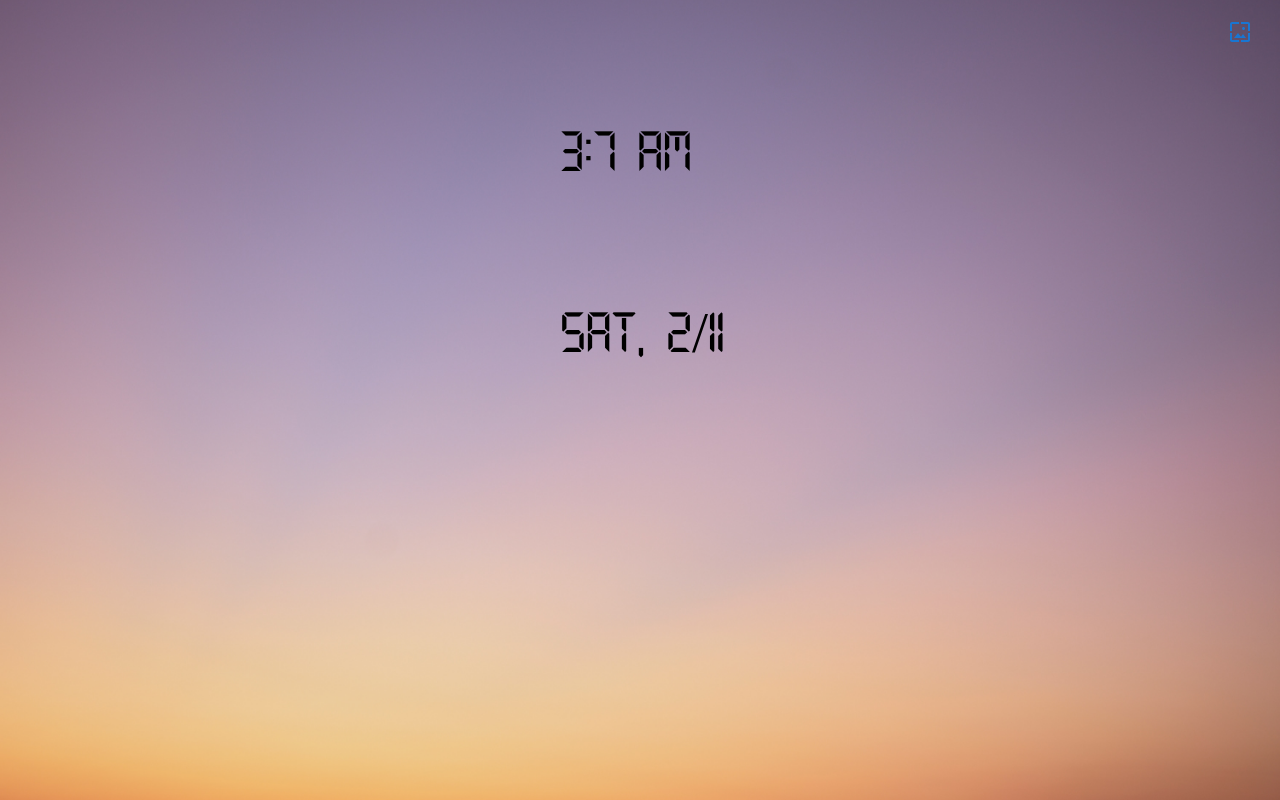
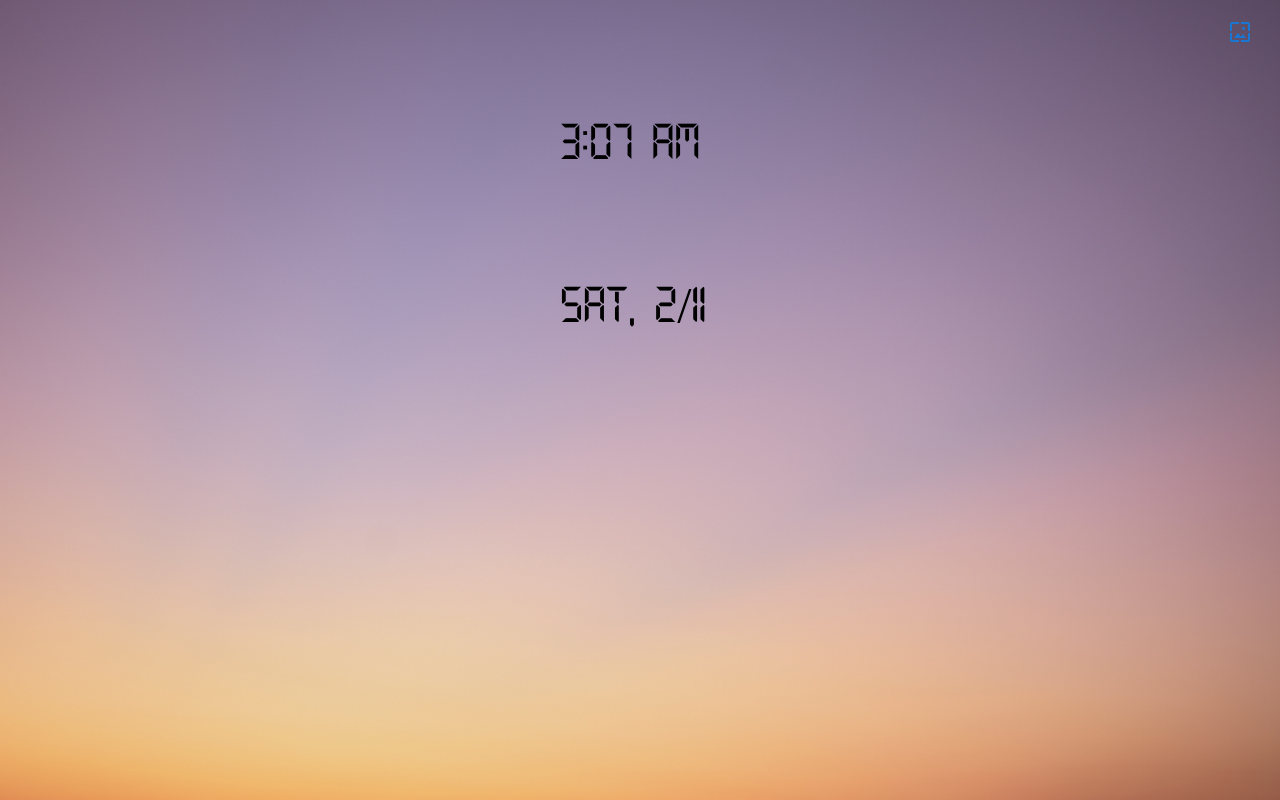
Before and after one commit to ossd-s23/always-on-time, a React (Create React App) app in the folder web-ext/: page / in a window 1280 px wide. Built offline with nearby package versions, Linux system fonts and the light colour scheme.

Commit message:
leading zero for minute

```diff
--- a/web-ext/src/App.css
+++ b/web-ext/src/App.css
@@ -19,7 +19,7 @@
   left: 50%;
   margin-top: -50px;
   margin-left: -80px;
-  font-size: 4.5vw;
+  font-size: 4vw;
 }
 
 .time {
--- a/web-ext/src/App.js
+++ b/web-ext/src/App.js
@@ -49,7 +49,11 @@ export const DateTime = () => {
           }
     }
 
-    const option = {month: 'numeric', day: 'numeric'}
+    const optionDate = {month: 'numeric', day: 'numeric'}
+    const leadingZero = date => {
+      return (date.getMinutes() < 10 ? '0' : '') + date.getMinutes();
+    }
+
 
     return(
         <div className="MainPage" style={{
@@ -61,8 +65,8 @@ export const DateTime = () => {
             height: '100vh'
           }}>
         <div className="timeBlock">
-            <p className="time"> {(date.getHours() % 12  || 12)}:{date.getMinutes()} {date.getHours() >= 12 ? 'PM' : 'AM'}</p>
-            <p> {convertDay(date.getDay())}, {date.toLocaleDateString(undefined, option)}</p>
+            <p className="time"> {(date.getHours() % 12  || 12)}:{leadingZero(date)} {date.getHours() >= 12 ? 'PM' : 'AM'}</p>
+            <p> {convertDay(date.getDay())}, {date.toLocaleDateString(undefined, optionDate)}</p>
         </div>
         <div className="WallpaperIcon">
         <IconButton size="large" color="primary" aria-label="set background" component="label">
```
Also changed, not shown: web-ext/public/manifest.json.
